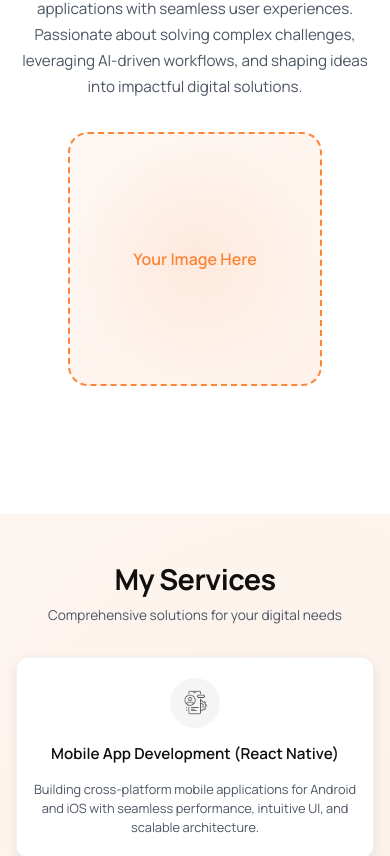
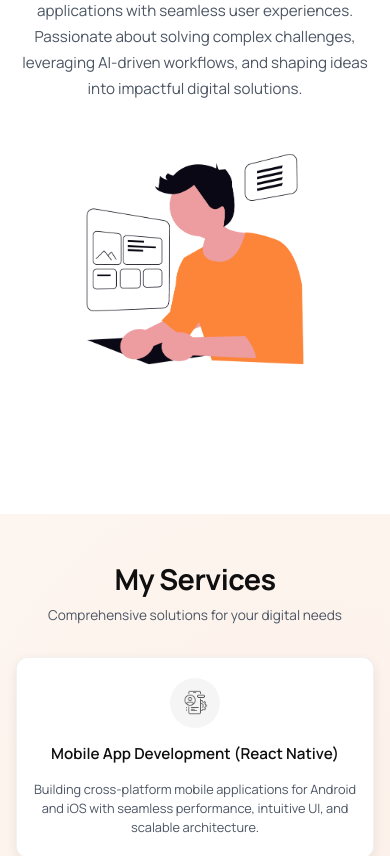
Before and after one commit to ASakkeer/vite-react-ts-portfolio, a React (Vite) app: page / in a window 390 px wide. Shown: the part 1350-2206 px from the top of the page. Built offline with nearby package versions, Linux system fonts and the light colour scheme.

Commit message:
Add About section image with new styles; update Projects component with revised project details and swap project entries; remove contact badge from Contact component for cleaner layout.

```diff
--- a/src/components/About.tsx
+++ b/src/components/About.tsx
@@ -1,4 +1,5 @@
 import React from 'react';
+import developerImage from '../assets/images/developer.png';
 
 const About: React.FC = () => {
   return (
@@ -17,9 +18,11 @@ const About: React.FC = () => {
           </div>
         </div>
         <div className="about-image">
-          <div className="image-placeholder">
-            <span className="placeholder-text">Your Image Here</span>
-          </div>
+          <img
+            src={developerImage}
+            alt="Sakkeer A - Senior Software Engineer"
+            className="about-portrait"
+          />
         </div>
       </div>
     </section>
--- a/src/components/Contact.tsx
+++ b/src/components/Contact.tsx
@@ -55,9 +55,6 @@ const Contact: React.FC = () => {
     <section id="contact" className="contact">
       <div className="contact-container">
         <div className="contact-header">
-          <div className="contact-badge">
-            <span className="badge-text">Get In Touch</span>
-          </div>
           <h2 className="contact-title">Let's Build Something Amazing Together</h2>
           <p className="contact-subtitle">
             Have a project in mind or want to discuss opportunities? I'd love to hear from you.
--- a/src/components/Projects.tsx
+++ b/src/components/Projects.tsx
@@ -4,14 +4,14 @@ const Projects: React.FC = () => {
   const projects = [
     {
       id: 1,
-      name: 'Mongrov',
+      name: 'Vertiv',
       role: 'React Native Developer',
-      duration: '2020 – 2023',
-      category: 'Messaging Platform',
-      description: 'A messaging app for business that connects people to the information that they need. By bringing people together to work as one unified team, Mongrov transforms the way that organisations communicate.',
-      technologies: ['React Native', 'Node.js', 'MongoDB', 'WebSocket'],
+      duration: '2021 – Present',
+      category: 'Field Service Management',
+      description: 'A field service app for electronics products. Users can raise issue tickets, engineers can track customer locations via GPS, and fix product issues with comprehensive attendance and time tracking.',
+      technologies: ['React Native', 'GPS Tracking', 'Ticket Management', 'Time Tracking'],
       status: 'Active',
-      features: ['Real-time Messaging', 'Team Collaboration', 'Information Sharing', 'Business Integration']
+      features: ['Issue Ticket System', 'GPS Location Tracking', 'Attendance Management', 'Service Time Tracking']
     },
     {
       id: 2,
@@ -25,15 +25,15 @@ const Projects: React.FC = () => {
       features: ['OBD Device Integration', 'Vehicle Health Reports', 'Real-time Diagnostics', 'Data Visualization']
     },
     {
-      id: 3,
-      name: 'Vertiv',
+      id: 2,
+      name: 'Mongrov',
       role: 'React Native Developer',
-      duration: '2021 – Present',
-      category: 'Field Service Management',
-      description: 'A field service app for electronics products. Users can raise issue tickets, engineers can track customer locations via GPS, and fix product issues with comprehensive attendance and time tracking.',
-      technologies: ['React Native', 'GPS Tracking', 'Ticket Management', 'Time Tracking'],
+      duration: '2020 – 2023',
+      category: 'Messaging Platform',
+      description: 'A messaging app for business that connects people to the information that they need. By bringing people together to work as one unified team, Mongrov transforms the way that organisations communicate.',
+      technologies: ['React Native', 'Node.js', 'MongoDB', 'WebSocket'],
       status: 'Active',
-      features: ['Issue Ticket System', 'GPS Location Tracking', 'Attendance Management', 'Service Time Tracking']
+      features: ['Real-time Messaging', 'Team Collaboration', 'Information Sharing', 'Business Integration']
     }
   ];
 
--- a/src/index.css
+++ b/src/index.css
@@ -999,6 +999,20 @@ section {
   height: 100%;
 }
 
+.about-portrait {
+  width: 400px;
+  height: 400px;
+  border-radius: 20px;
+  object-fit: cover;
+  object-position: center;
+  /* box-shadow: 0 20px 40px rgba(0, 0, 0, 0.1); */
+  transition: transform 0.3s ease;
+}
+
+.about-portrait:hover {
+  transform: scale(1.05);
+}
+
 .image-placeholder {
   width: 400px;
   height: 400px;
@@ -1051,6 +1065,11 @@ section {
     width: 350px;
     height: 350px;
   }
+
+  .about-portrait {
+    width: 350px;
+    height: 350px;
+  }
 }
 
 @media (max-width: 768px) {
@@ -1086,6 +1105,11 @@ section {
     width: 300px;
     height: 300px;
   }
+
+  .about-portrait {
+    width: 300px;
+    height: 300px;
+  }
 }
 
 @media (max-width: 480px) {
@@ -1110,6 +1134,11 @@ section {
   }
 
   .image-placeholder {
+    width: 250px;
+    height: 250px;
+  }
+
+  .about-portrait {
     width: 250px;
     height: 250px;
   }
```
Also changed, not shown: src/assets/images/developer.png (added).
